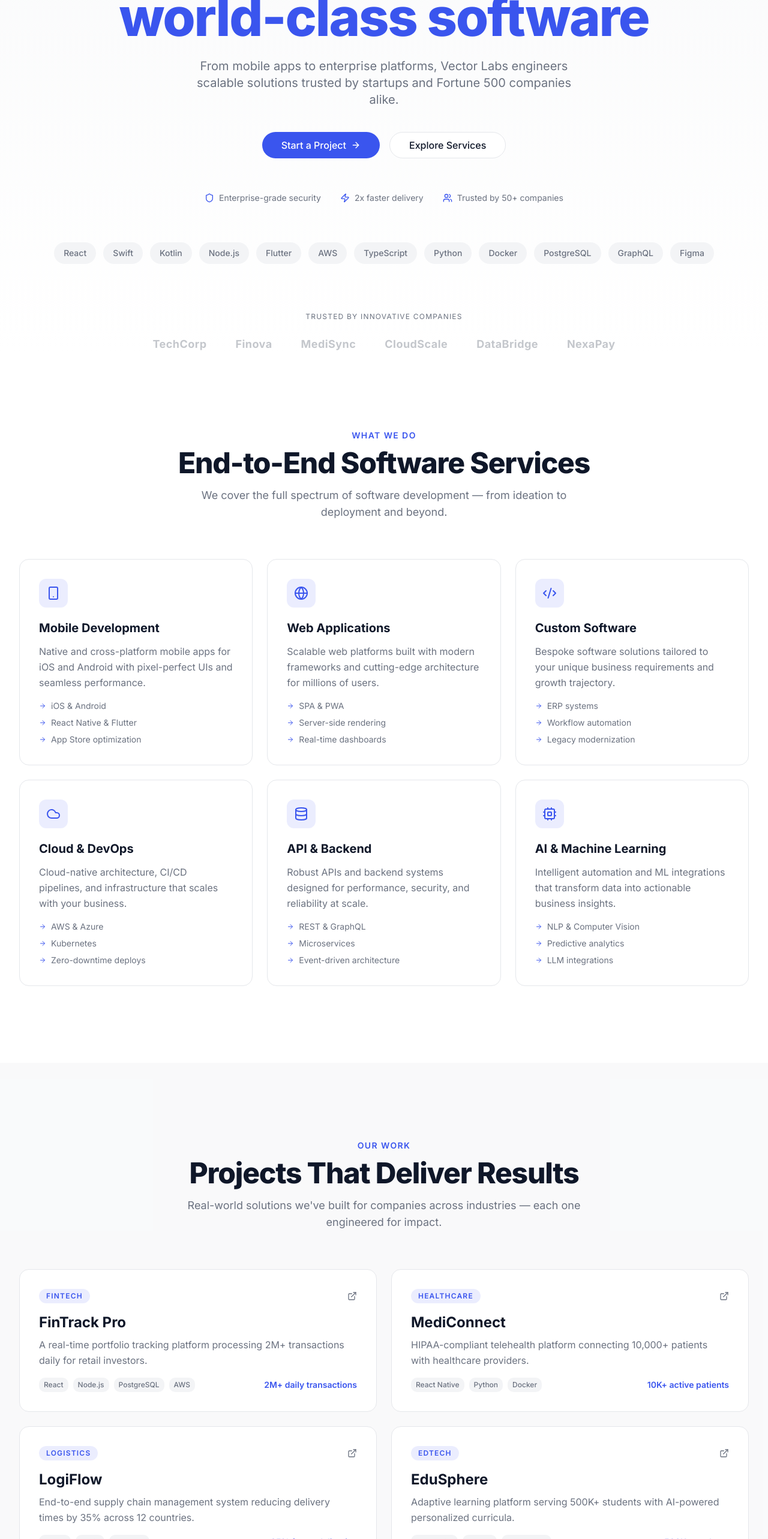
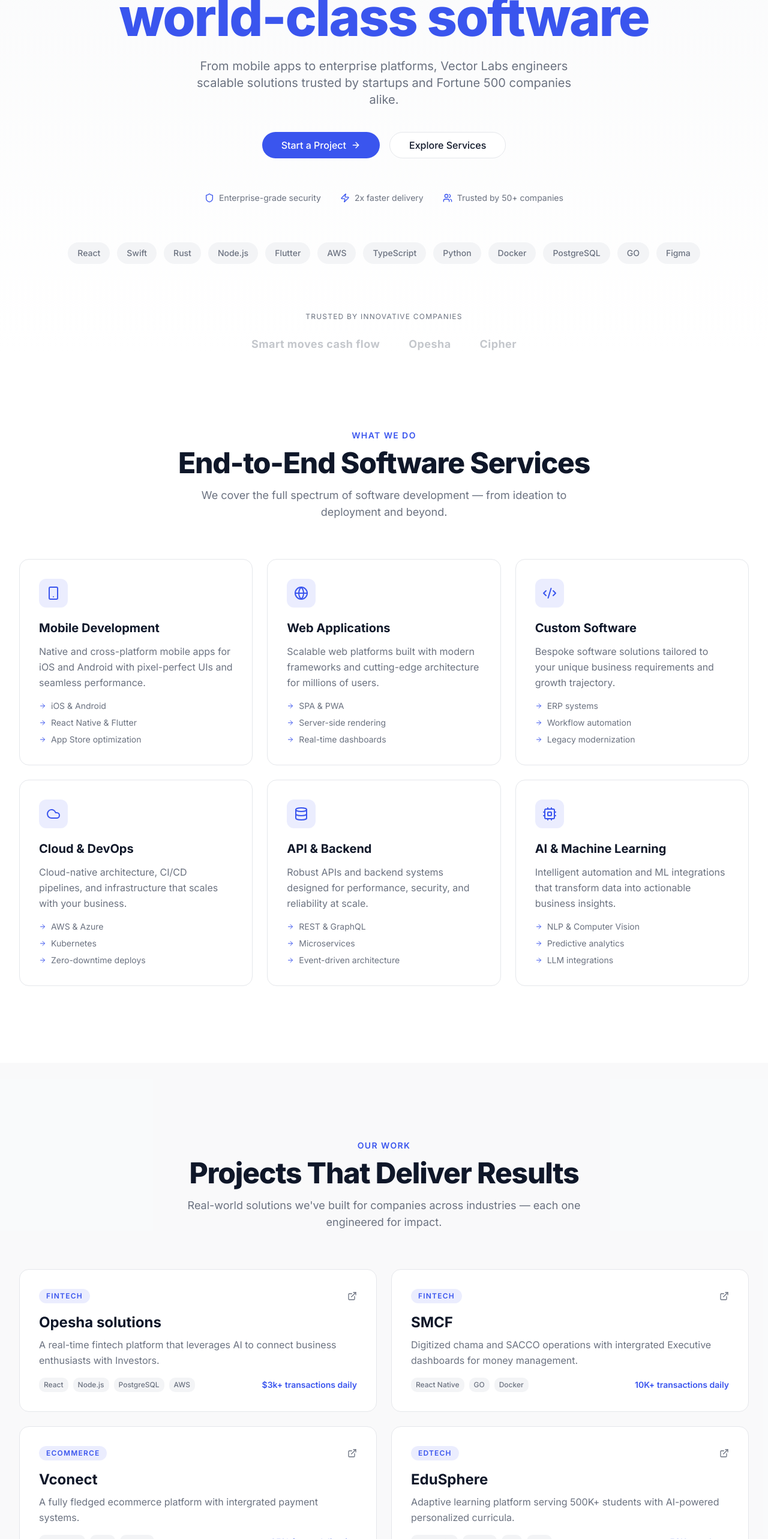
Before and after one commit to Excel18-coder/vectorlabs, a React (Vite) app: page / in a window 1280 px wide. Shown: the part 234-2800 px from the top of the page at 60% size. Built offline with nearby package versions, Linux system fonts and the light colour scheme; the HTML template or start-up script is replaced by a standard one.

Commit message:
replaced dummies with real data

```diff
--- a/src/components/AboutSection.tsx
+++ b/src/components/AboutSection.tsx
@@ -2,11 +2,11 @@ import { motion } from "framer-motion";
 import { CheckCircle2 } from "lucide-react";
 
 const stats = [
-  { value: "50+", label: "Projects Delivered" },
-  { value: "12+", label: "Years Experience" },
-  { value: "30+", label: "Engineers" },
+  { value: "15+", label: "Projects Delivered" },
+  { value: "5+", label: "Years Experience" },
+  { value: "5", label: "Engineers" },
   { value: "99%", label: "Client Retention" },
-  { value: "$200M+", label: "Revenue Generated for Clients" },
+  { value: "$10k+", label: "Revenue Generated for Clients" },
   { value: "15+", label: "Industries Served" },
 ];
 
@@ -36,14 +36,14 @@ const AboutSection = () => {
             </h2>
             <p className="text-muted-foreground leading-relaxed text-lg mb-4">
               Vector Labs is a technology studio that transforms ideas into
-              world-class software products. Founded in 2014, we've partnered with
-              startups, scale-ups, and enterprises across 15+ industries to design,
+              world-class software products. Founded in 2025, we've partnered with
+              startups, scale-ups, and enterprises across 5+ industries to design,
               build, and scale digital solutions.
             </p>
             <p className="text-muted-foreground leading-relaxed mb-8">
-              Our team of 30+ senior engineers, designers, and strategists work
-              collaboratively from offices in San Francisco, London, and Cape Town
-              to deliver products that users love and businesses rely on.
+              Our team of 5 senior engineers, designers, and strategists work
+              collaboratively to deliver high quality products.
+
             </p>
 
             <div className="space-y-3">
--- a/src/components/Footer.tsx
+++ b/src/components/Footer.tsx
@@ -1,6 +1,32 @@
 import { Mail, MapPin, Phone, Linkedin, Twitter, Github } from "lucide-react";
 
 const Footer = () => {
+  const socialLinks = [
+    { Icon: Linkedin, href: "https://linkedin.com", label: "LinkedIn" },
+    { Icon: Twitter, href: "https://twitter.com", label: "Twitter" },
+    { Icon: Github, href: "https://github.com", label: "GitHub" },
+  ];
+
+  const companyLinks = [
+    { label: "About Us", href: "#about" },
+    { label: "Our Process", href: "#process" },
+    { label: "Portfolio", href: "#portfolio" },
+  ];
+
+  const footerLinks = [
+    { label: "Terms", href: "#terms" },
+    { label: "Privacy", href: "#privacy" },
+    { label: "Cookies", href: "#cookies" },
+  ];
+
+  const handleEmailClick = () => {
+    window.location.href = "mailto:excel6737@gmail.com";
+  };
+
+  const handlePhoneClick = () => {
+    window.location.href = "tel:+254117487554";
+  };
+
   return (
     <footer className="border-t border-border bg-secondary/30 pt-16 pb-8">
       <div className="container">
@@ -11,13 +37,16 @@ const Footer = () => {
               Vector <span className="text-primary">Labs</span>
             </div>
             <p className="text-sm text-muted-foreground leading-relaxed mb-6">
-              Engineering world-class software products for startups and enterprises since 2014.
+              Engineering world-class software products for startups and enterprises since 2025.
             </p>
             <div className="flex gap-3">
-              {[Linkedin, Twitter, Github].map((Icon, i) => (
+              {socialLinks.map(({ Icon, href, label }) => (
                 <a
-                  key={i}
-                  href="#"
+                  key={label}
+                  href={href}
+                  target="_blank"
+                  rel="noopener noreferrer"
+                  title={label}
                   className="w-9 h-9 rounded-full bg-secondary flex items-center justify-center text-muted-foreground hover:text-primary hover:bg-primary/10 transition-colors"
                 >
                   <Icon size={16} />
@@ -32,7 +61,7 @@ const Footer = () => {
             <ul className="space-y-2.5 text-sm text-muted-foreground">
               {["Mobile Development", "Web Applications", "Custom Software", "Cloud & DevOps", "API & Backend", "AI & Machine Learning"].map((s) => (
                 <li key={s}>
-                  <a href="#services" className="hover:text-foreground transition-colors">{s}</a>
+                  <a href="#services" className="hover:text-foreground transition-colors cursor-pointer">{s}</a>
                 </li>
               ))}
             </ul>
@@ -42,9 +71,9 @@ const Footer = () => {
           <div>
             <h4 className="font-bold text-foreground mb-4">Company</h4>
             <ul className="space-y-2.5 text-sm text-muted-foreground">
-              {["About Us", "Our Process", "Portfolio", "Careers", "Blog", "Privacy Policy"].map((s) => (
-                <li key={s}>
-                  <a href="#" className="hover:text-foreground transition-colors">{s}</a>
+              {companyLinks.map((link) => (
+                <li key={link.label}>
+                  <a href={link.href} className="hover:text-foreground transition-colors cursor-pointer">{link.label}</a>
                 </li>
               ))}
             </ul>
@@ -56,15 +85,25 @@ const Footer = () => {
             <ul className="space-y-3 text-sm text-muted-foreground">
               <li className="flex items-center gap-2">
                 <Mail size={14} className="text-primary" />
-                hello@vectorlabs.dev
+                <button
+                  onClick={handleEmailClick}
+                  className="hover:text-foreground transition-colors cursor-pointer text-left"
+                >
+                  excel6737@gmail.com
+                </button>
               </li>
               <li className="flex items-center gap-2">
                 <Phone size={14} className="text-primary" />
-                +1 (415) 555-0142
+                <button
+                  onClick={handlePhoneClick}
+                  className="hover:text-foreground transition-colors cursor-pointer text-left"
+                >
+                  +254117487554
+                </button>
               </li>
               <li className="flex items-start gap-2">
                 <MapPin size={14} className="text-primary mt-0.5" />
-                <span>San Francisco, CA<br />London, UK • Cape Town, ZA</span>
+                <span>Nairobi, Kenya</span>
               </li>
             </ul>
           </div>
@@ -75,9 +114,11 @@ const Footer = () => {
             © 2026 Vector Labs. All rights reserved.
           </p>
           <div className="flex items-center gap-6 text-sm text-muted-foreground">
-            <a href="#" className="hover:text-foreground transition-colors">Terms</a>
-            <a href="#" className="hover:text-foreground transition-colors">Privacy</a>
-            <a href="#" className="hover:text-foreground transition-colors">Cookies</a>
+            {footerLinks.map((link) => (
+              <a key={link.label} href={link.href} className="hover:text-foreground transition-colors cursor-pointer">
+                {link.label}
+              </a>
+            ))}
           </div>
         </div>
       </div>
--- a/src/components/HeroSection.tsx
+++ b/src/components/HeroSection.tsx
@@ -21,11 +21,11 @@ const HeroSection = () => {
         >
           <div className="inline-flex items-center gap-2 px-4 py-1.5 rounded-full border border-border bg-background text-sm text-muted-foreground mb-8">
             <span className="w-2 h-2 rounded-full bg-primary animate-pulse" />
-            Now accepting new projects for Q2 2026
+            Building scalable products
           </div>
 
           <h1 className="text-5xl md:text-7xl lg:text-[5.5rem] font-extrabold leading-[1.05] tracking-tight max-w-5xl mx-auto text-foreground">
-            Build, scale & ship
+            Design,Build & Scale
             <br />
             <span className="text-primary">world-class software</span>
           </h1>
@@ -67,7 +67,7 @@ const HeroSection = () => {
           transition={{ delay: 0.6, duration: 0.6 }}
           className="mt-16 flex flex-wrap justify-center gap-3"
         >
-          {["React", "Swift", "Kotlin", "Node.js", "Flutter", "AWS", "TypeScript", "Python", "Docker", "PostgreSQL", "GraphQL", "Figma"].map((tech) => (
+          {["React", "Swift", "Rust", "Node.js", "Flutter", "AWS", "TypeScript", "Python", "Docker", "PostgreSQL", "GO", "Figma"].map((tech) => (
             <span
               key={tech}
               className="px-4 py-2 rounded-full bg-secondary text-sm font-medium text-muted-foreground"
@@ -86,7 +86,7 @@ const HeroSection = () => {
         >
           <p className="text-xs uppercase tracking-widest text-muted-foreground mb-6">Trusted by innovative companies</p>
           <div className="flex flex-wrap justify-center items-center gap-x-12 gap-y-4">
-            {["TechCorp", "Finova", "MediSync", "CloudScale", "DataBridge", "NexaPay"].map((name) => (
+            {["Smart moves cash flow", "Opesha" , "Cipher"].map((name) => (
               <span key={name} className="text-lg font-bold text-muted-foreground/40 tracking-wide">
                 {name}
               </span>
--- a/src/components/PortfolioSection.tsx
+++ b/src/components/PortfolioSection.tsx
@@ -3,32 +3,32 @@ import { ExternalLink } from "lucide-react";
 
 const projects = [
   {
-    title: "FinTrack Pro",
+    title: "Opesha solutions",
     category: "Fintech",
-    description: "A real-time portfolio tracking platform processing 2M+ transactions daily for retail investors.",
+    description: "A real-time fintech platform that leverages AI to connect business enthusiasts with Investors.",
     tech: ["React", "Node.js", "PostgreSQL", "AWS"],
-    metric: "2M+ daily transactions",
+    metric: "$3k+ transactions daily",
   },
   {
-    title: "MediConnect",
-    category: "Healthcare",
-    description: "HIPAA-compliant telehealth platform connecting 10,000+ patients with healthcare providers.",
-    tech: ["React Native", "Python", "Docker"],
-    metric: "10K+ active patients",
+    title: "SMCF",
+    category: "Fintech",
+    description: "Digitized chama and SACCO operations with intergrated Executive dashboards for money management.",
+    tech: ["React Native", "GO", "Docker"],
+    metric: "10K+ transactions daily",
   },
   {
-    title: "LogiFlow",
-    category: "Logistics",
-    description: "End-to-end supply chain management system reducing delivery times by 35% across 12 countries.",
-    tech: ["Flutter", "Kotlin", "GraphQL"],
+    title: "Vconect",
+    category: "Ecommerce",
+    description: "A fully fledged ecommerce platform with intergrated payment systems.",
+    tech: ["Typescript", "Rust", "Docker"],
     metric: "35% faster deliveries",
   },
   {
     title: "EduSphere",
     category: "EdTech",
     description: "Adaptive learning platform serving 500K+ students with AI-powered personalized curricula.",
-    tech: ["TypeScript", "Python", "TensorFlow"],
-    metric: "500K+ students",
+    tech: ["TypeScript", "Python", "GO","Rust"],
+    metric: "50K+ students",
   },
 ];
 
--- a/src/components/TestimonialsSection.tsx
+++ b/src/components/TestimonialsSection.tsx
@@ -4,40 +4,23 @@ import { Star } from "lucide-react";
 const testimonials = [
   {
     quote: "Vector Labs transformed our outdated systems into a modern platform that handles 10x our previous traffic. Their engineering team is truly world-class.",
-    name: "Sarah Chen",
-    role: "CTO, FinTrack",
+    name: "Dyvinne",
+    role: "CEO,Vconect",
     rating: 5,
   },
   {
     quote: "The mobile app they built for us went from concept to App Store in 12 weeks. User engagement increased by 300% within the first month of launch.",
-    name: "James Mwangi",
-    role: "CEO, MediConnect",
+    name: "Ian Abungana",
+    role: "CEO, SMCF",
     rating: 5,
   },
   {
     quote: "Working with Vector Labs felt like having an extension of our own team. They're proactive, transparent, and deliver consistently high-quality work.",
-    name: "Lisa van der Berg",
-    role: "VP Engineering, LogiFlow",
+    name: "John Wagombe",
+    role: "CEO,Opesha solutions",
     rating: 5,
   },
-  {
-    quote: "Their AI expertise helped us build a recommendation engine that improved our user retention by 45%. Highly recommend for any ML-driven project.",
-    name: "David Kim",
-    role: "Product Lead, EduSphere",
-    rating: 5,
-  },
-  {
-    quote: "We needed a complex payment system built fast. Vector Labs delivered ahead of schedule and the system has processed $50M+ with zero downtime.",
-    name: "Amara Osei",
-    role: "Founder, NexaPay",
-    rating: 5,
-  },
-  {
-    quote: "From architecture to deployment, they handled everything with precision. Our platform now serves users across 30+ countries without a hitch.",
-    name: "Marco Rossi",
-    role: "Director of Tech, CloudScale",
-    rating: 5,
-  },
+
 ];
 
 const TestimonialsSection = () => {
```
Also changed, not shown: 1 other file (tests, documents, lock files or other folders).
